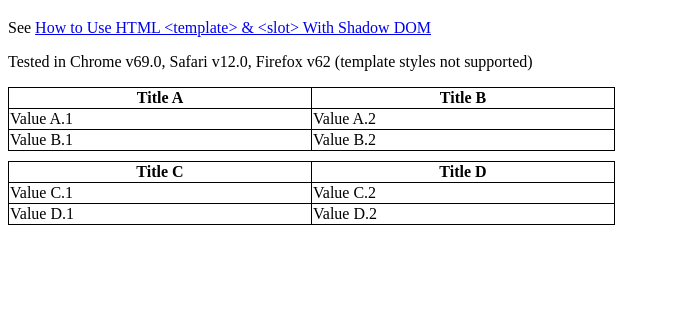
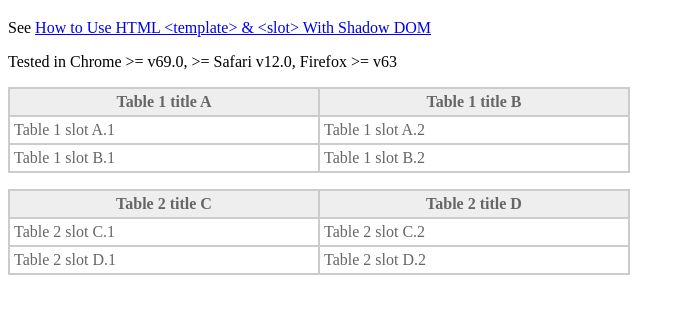
Before and after one commit to DaveEveritt/html5-template, a plain HTML site: page index.html in a window 1280 px wide. Shown: the part 61-374 px from the top of the page, without its empty margins (0-685 px from the left). Drawn offline with Linux system fonts and the light colour scheme.

Commit message:
checked in latest Firefox, template styles supported

```diff
--- a/index.html
+++ b/index.html
@@ -10,21 +10,23 @@
   <p>
     See <a href="https://www.hongkiat.com/blog/html-template-slow-tag-shadow-dom/">How to Use HTML &lt;template&gt; &amp; &lt;slot&gt; With Shadow DOM</a>
   </p>
-  <p>Tested in Chrome v69.0, Safari v12.0, Firefox v62 (template styles not supported)</p>
+  <p>Tested in Chrome >= v69.0, >= Safari v12.0, Firefox >= v63</p>
 
   <template>
     <style>
       table {
-          table-layout: fixed;
-          border-collapse: collapse;
-          margin-bottom: 10px;
+        border-collapse: collapse;
+        margin-bottom: 1em;
+        color: #666;
       }
       th {
-          width: 300px;
+        width: 300px;
+        background: #eee;
       }
       th,
       td {
-          border: 1px solid;
+        border: 2px solid #ccc;
+        padding: 0.25em;
       }
     </style>
     <table>
@@ -44,21 +46,21 @@
   </template>
 
   <div>
-    <span slot='title-1'>Title A</span>
-    <span slot='title-2'>Title B</span>
-    <span slot='value-1.1'>Value A.1</span>
-    <span slot='value-1.2'>Value A.2</span>
-    <span slot='value-2.1'>Value B.1</span>
-    <span slot='value-2.2'>Value B.2</span>
+    <span slot='title-1'>Table 1 title A</span>
+    <span slot='title-2'>Table 1 title B</span>
+    <span slot='value-1.1'>Table 1 slot A.1</span>
+    <span slot='value-1.2'>Table 1 slot A.2</span>
+    <span slot='value-2.1'>Table 1 slot B.1</span>
+    <span slot='value-2.2'>Table 1 slot B.2</span>
   </div>
 
   <div>
-    <span slot='title-1'>Title C</span>
-    <span slot='title-2'>Title D</span>
-    <span slot='value-1.1'>Value C.1</span>
-    <span slot='value-1.2'>Value C.2</span>
-    <span slot='value-2.1'>Value D.1</span>
-    <span slot='value-2.2'>Value D.2</span>
+    <span slot='title-1'>Table 2 title C</span>
+    <span slot='title-2'>Table 2 title D</span>
+    <span slot='value-1.1'>Table 2 slot C.1</span>
+    <span slot='value-1.2'>Table 2 slot C.2</span>
+    <span slot='value-2.1'>Table 2 slot D.1</span>
+    <span slot='value-2.2'>Table 2 slot D.2</span>
   </div>
 
   <script src="script.js"></script>
```
